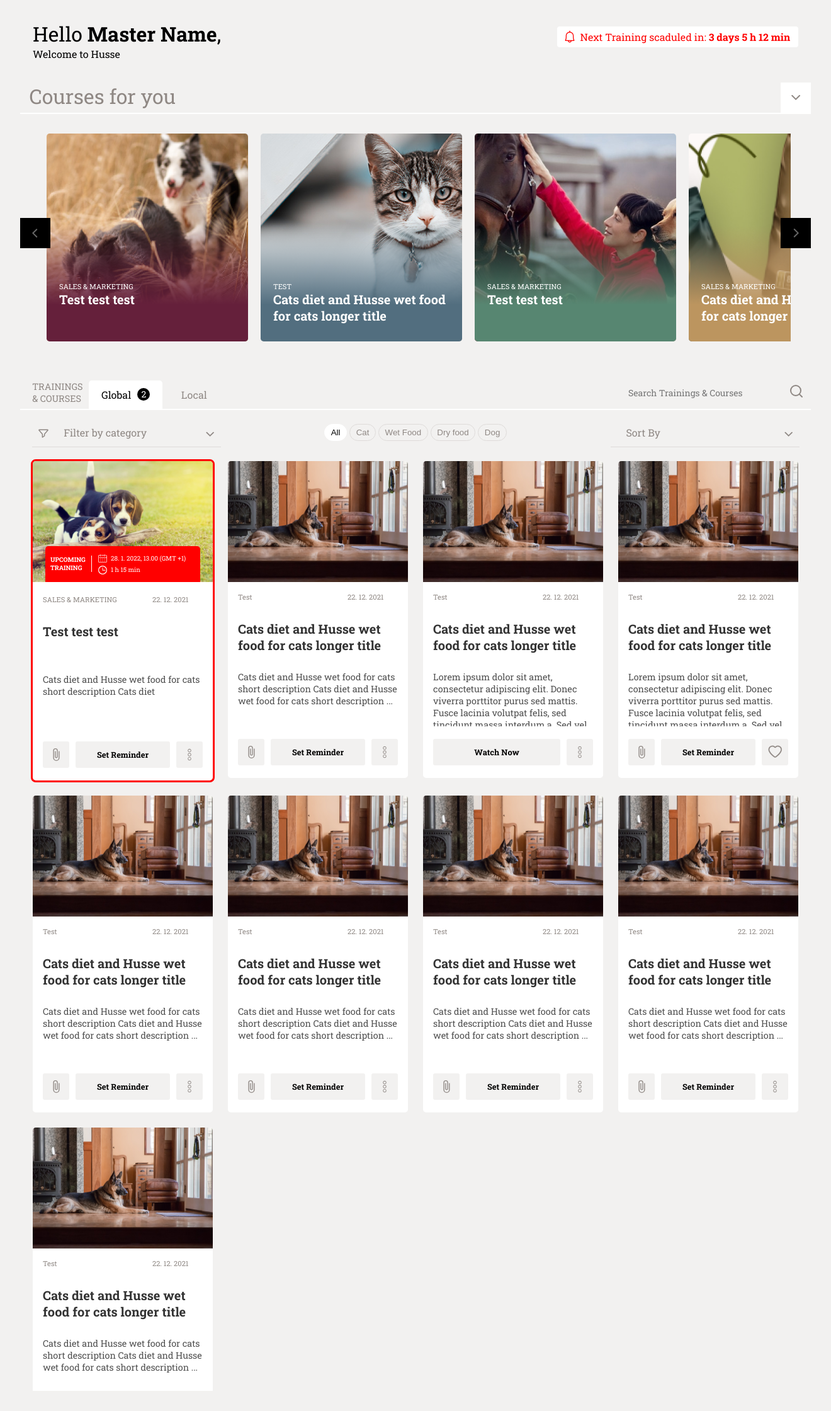
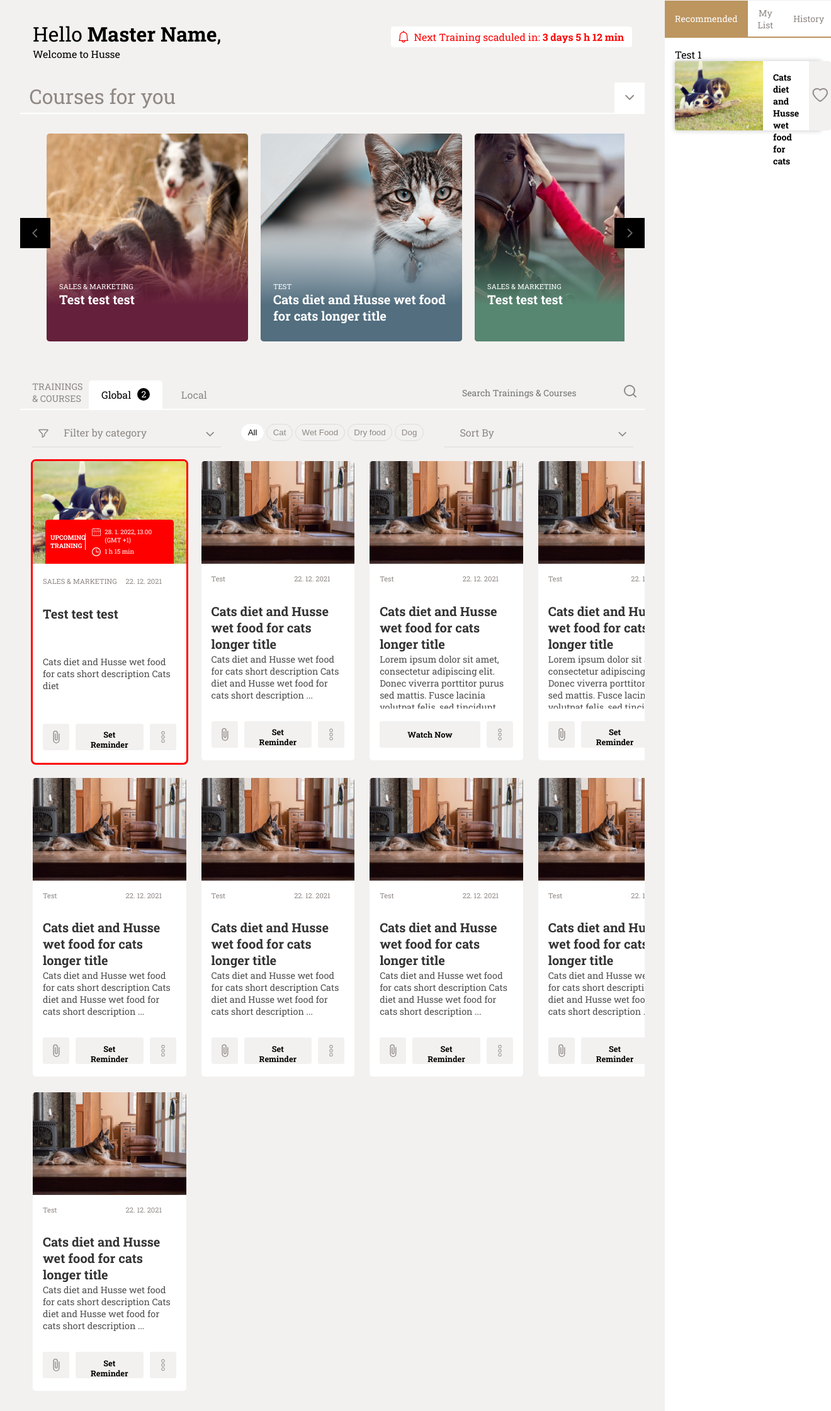
Before and after one commit to petar-petrovski/Husse, a PHP site: page / in a window 1320 px wide. Shown: the part 66-2306 px from the top of the page at 63% size. Run offline with PHP 8.4, Linux system fonts and the light colour scheme; some libraries are stand-ins or nearby versions.

Commit message:
golden-btn

```diff
--- a/css/style.css
+++ b/css/style.css
@@ -96,28 +96,27 @@ body {
   border-radius: 50%;
 }
 .wrapper {
-  /* display: flex; */
-  /* margin: 2rem; */
-  padding: 2rem;
+  display: flex;
 }
-/* .wrapper > *:nth-child(.content) {
+/* .wrapper > *:nth-child(.main-container) {
   flex: 1 1 75%;
-} */
-/* .wrapper > *:nth-child(.sidebar) {
+}
+.wrapper > *:nth-child(.sidebar) {
   flex: 1 1 25%;
 } */
 
-/* .content {
-  min-width: 75vw;
-} */
-.top-container {
+.main-container {
+  padding: 2rem;
+  width: 80vw;
+}
+.welcome-header {
   display: flex;
   justify-content: space-between;
   flex-wrap: wrap;
   padding-left: 1.25rem;
   padding-right: 1.25rem;
 }
-.top-container h3 {
+.welcome-header h3 {
   font-size: 2rem;
   font-weight: 400;
 }
@@ -997,9 +996,73 @@ padding-left: 50px;
   display: block;
 }
 /* End DropUP Menu */
+.sidebar {
+  background-color: #ffffff;
+  width: 20vw;
+  border-top: 1px solid #f2f1f0;
+  /* padding: 2rem; */
 
-.sidebar {
-  background-color: rgb(240, 219, 204);
+}
+.sidebar-header {
+  display: flex;
+  flex-wrap: nowrap;
+  border-bottom: 2px solid #BC955F;
+}
+.golden-btn {
+  flex: 1;
+  display: inline-block;
+  border: none;
+  color: #8F8884;
+  background-color: transparent;
+  padding: 0.6rem 1rem;
+  text-align: center;
+  text-decoration: none;
+  font-family: "Roboto Slab", serif;
+  font-size: 14px;
+  font-weight: 400;
+  cursor: pointer;
+}
+.golden-btn:hover {
+  background-color: #EEEBE8;
+}
+.sidebar-content {
+  padding: 1rem;
+}
+.side-card {
+  display: flex;
+  height: 110px;
+  border-radius: 4px;
+  box-shadow: 0 0 0.43rem 0.125rem #00000026;
+
+}
+.sc-img{
+  height: 100%;
+  object-fit: cover;
+  width: 140px;
+  border-radius: 4px 0 0 4px;
+
+}
+.sc-content {
+  padding: 1rem;
+}
+.sc-content h3{
+  font-size: 14px;
+  font-weight: 700;
+}
+.sc-btn {
+  background-color: #f2f1f0;
+  border: none;
+  border-radius: 0 4px 4px 0;
+  height: 100%;
+  padding: 5px;
+  /* color: #000000; */
+  text-align: center;
+  /* text-decoration: none; */
+  display: inline-block;
+  /* font-family: "Roboto Slab", serif; */
+  /* font-size: 0.8rem;
+  font-weight: 700; */
+  cursor: pointer;
 }
 /* MEDIA */
 
@@ -1017,7 +1080,7 @@ padding-left: 50px;
   .navlink {
     font-size: 2vw;
   }
-  .top-container {
+  .sidebar-header {
    flex-flow: column;
   }
   .sidebar {
--- a/index.html
+++ b/index.html
@@ -46,7 +46,8 @@
     </nav>
     <!-- NAVIGATION MENU END-->
     <div class="wrapper">
-      <div class="top-container">
+      <div class="main-container">
+      <div class="welcome-header">
         <div class="welcome">
           <h3>Hello <span style="font-weight: 700">Master Name</span>,</h3>
           <p>Welcome to Husse</p>
@@ -1550,13 +1551,38 @@
           </div>
         </div>
       </div>
-
-      <!-- <div class="sidebar">
-        <div class="top-container">
-          <h1>Hello <span style="font-weight: 700">Master Name</span>,</h1>
-          <p>Welcome to Husse</p>
+    </div>
+      <div class="sidebar">
+        <div class="sidebar-header">
+          <button
+              class="golden-btn"
+              onclick="shiftSidebarList('recommended', this)"
+              id="defaultOpen2"
+            >
+            Recommended
+            </button>
+            <button class="golden-btn" onclick="shiftSidebarList('myList', this)">
+              My List
+            </button>
+            <button class="golden-btn" onclick="shiftSidebarList('history', this)">
+              History
+            </button>
         </div>
-      </div> -->
+        <div id="recommended" class="sidebar-content">
+          Test 1
+          <div class="side-card" id="side-card">
+            <img class="sc-img" src="img/beagle.jpg" alt="">
+            <div class="sc-content"><h3>Cats diet and Husse wet food for cats</h3></div>
+            <div class="dropup">
+              <button onclick="openMylist(this)" class="sc-btn icon">
+                <img src="img/wishlist.svg" alt="" />
+              </button>
+            </div>
+          </div>
+        </div>
+        <div id="myList" class="sidebar-content">Test 2</div>
+        <div id="history" class="sidebar-content">Test 3</div>
+      </div>
     </div>
 
     <script src="js/script.js"></script>
--- a/js/script.js
+++ b/js/script.js
@@ -222,3 +222,30 @@ $('.collaps-btn').click(function() {
   $('#hide-carousel').slideToggle('slow');
   $("#imgFlip").toggleClass('rotate');
 });
+
+//SIDEBAR CONTENT
+
+// Get the element with id="defaultOpen" and click on it
+document.getElementById("defaultOpen2").click();
+
+function shiftSidebarList(pageName, elmnt) {
+  // Hide all elements with class="sidebarContent" by default */
+  var i, sidebarContent, goldenBtn;
+  sidebarContent = document.getElementsByClassName("sidebar-content");
+  for (i = 0; i < sidebarContent.length; i++) {
+    sidebarContent[i].style.display = "none";
+  }
+  // Remove the background color of all goldenBtn/buttons
+  goldenBtn = document.getElementsByClassName("golden-btn");
+  for (i = 0; i < goldenBtn.length; i++) {
+    goldenBtn[i].style.backgroundColor = "";
+    goldenBtn[i].style.color = "";
+  }
+  // Show the specific tab content
+  document.getElementById(pageName).style.display = "block";
+  // Add the specific color to the button used to open the tab content
+  elmnt.style.backgroundColor = "#BC955F";
+  elmnt.style.color = "#ffffff";
+  // elmnt.style.paddingRight = "50px";
+
+}
```
